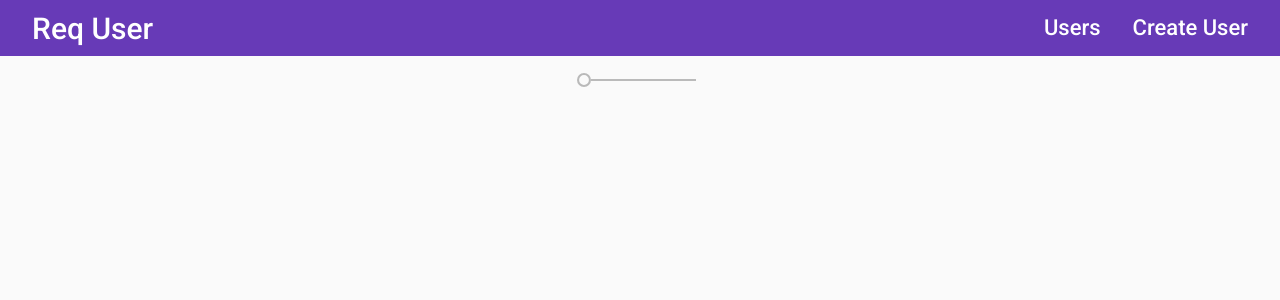
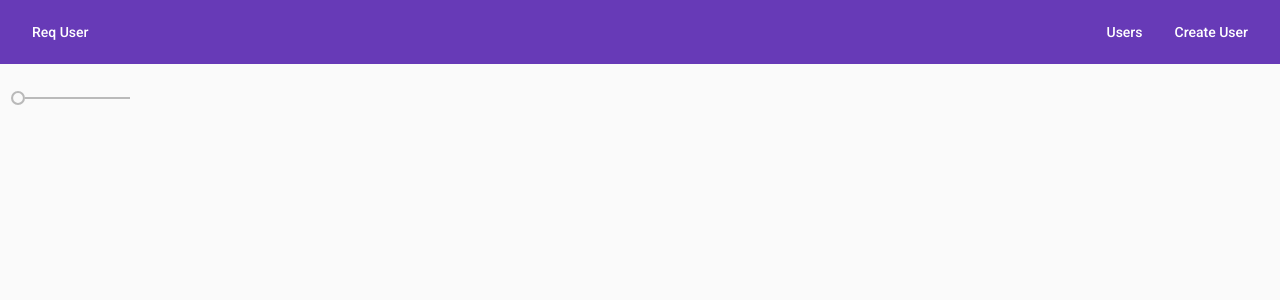
Before and after one commit to MohamedFarid648/reqres-users, an Angular app: page /home in a window 1280 px wide. Shown: the top 300 px of the page. Built offline with nearby package versions, Linux system fonts and the light colour scheme.

Commit message:
feat: Change Toolbar design(margin,fonts)

```diff
--- a/src/app/app.component.scss
+++ b/src/app/app.component.scss
@@ -1,9 +1,9 @@
 .companyName{
-    font-size: 150%;
+    //font-size: 150%;
 }
 
 .mat-toolbar{
-  height: 7vh;
+ // height: 7vh;
 }
 
 div {
@@ -17,12 +17,12 @@ div {
 
 a{
     text-decoration: none;
-    font-size: 110%;
+    //font-size: 110%;
     white-space: normal;
 }
 
 button{
-    font-size: 110%;
+    //font-size: 110%;
     min-width: min-content;
 }
 
@@ -35,6 +35,7 @@ button{
   }
 
   .mat-sidenav-content{
-      font-size: 200%;
-      text-align: center;
+     margin-top: 10px;
+     margin-left: 10px;
+
   }
```
